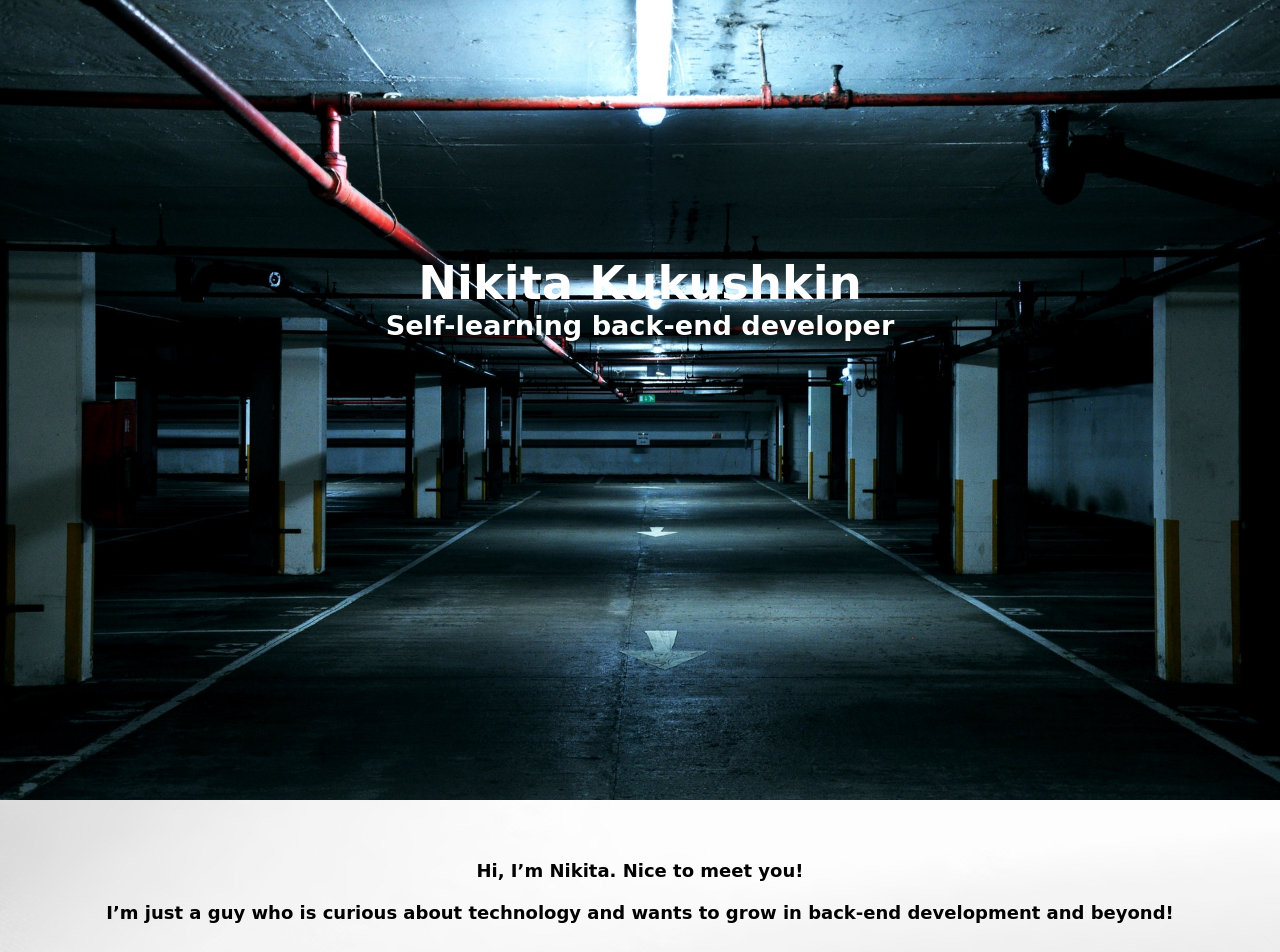
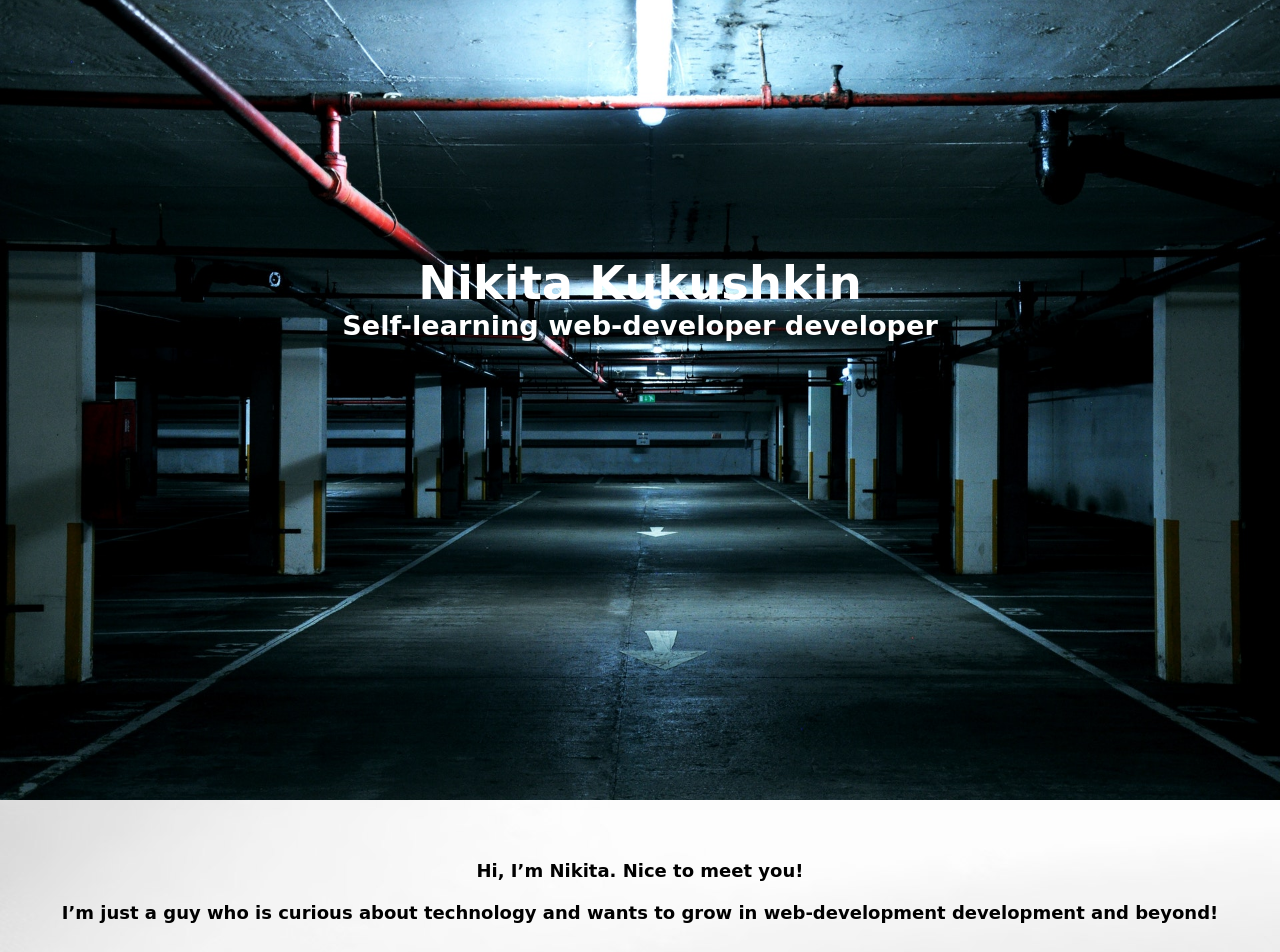
Before and after one commit to kukushkinnik/kukushkinnik.github.io, a plain HTML site: page index.html in a window 1280 px wide. Shown: the top 952 px of the page. Drawn offline with Linux system fonts and the light colour scheme; a web font is replaced by a local one.

Commit message:
Update index.html

```diff
--- a/index.html
+++ b/index.html
@@ -11,7 +11,7 @@
       <div class="home-img">
         <div class="center">
           <h1 class="title-main">Nikita Kukushkin</h1>
-          <h3>Self-learning back-end developer</h3>
+          <h3>Self-learning web-developer developer</h3>
         </div>
       </div>
       <nav></nav>
@@ -20,7 +20,7 @@
       <section class="about">
         <p>Hi, I’m Nikita. Nice to meet you!
           <br><br>
-          I’m just a guy who is curious about  technology  and wants to grow in back-end development  and beyond!
+          I’m just a guy who is curious about  technology  and wants to grow in web-development development  and beyond!
         </p>
       </section>
       <section class="skills">
```
